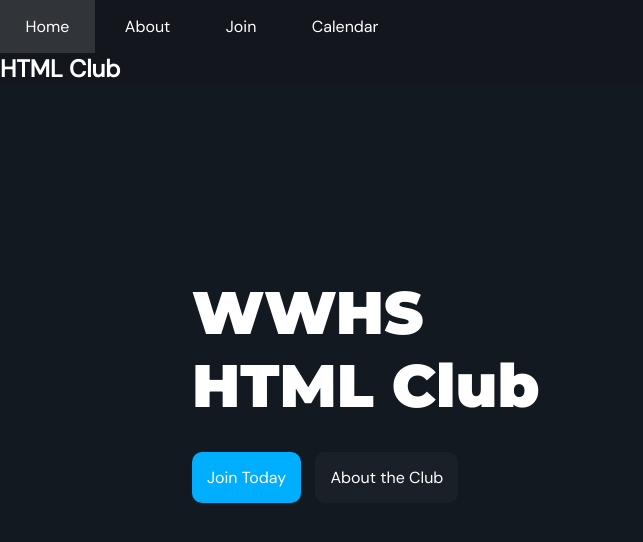
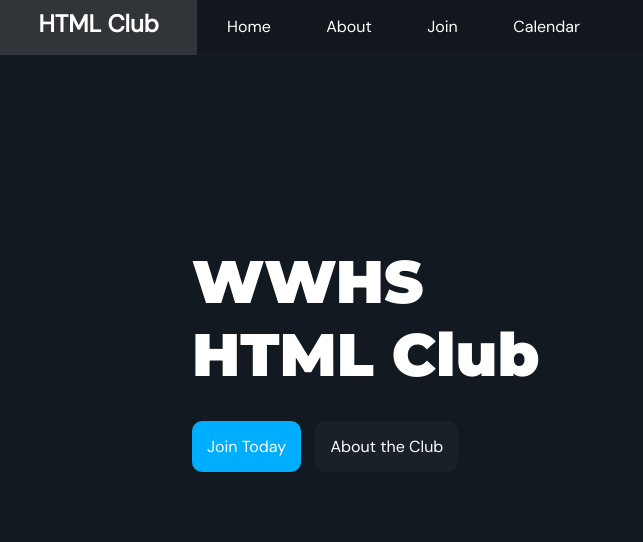
Before and after one commit to AlphaAlex303/htmlclub, a plain HTML site: page index.html in a window 1280 px wide. Shown: the whole page, without its empty margins (0-643 px from the left). Drawn offline with Linux system fonts and the light colour scheme; a web font is replaced by a local one.

Commit message:
Update Site

```diff
--- a/index.html
+++ b/index.html
@@ -15,11 +15,11 @@
     <div class="navContainer">
       <nav>
         <ul>
+          <li><h2><a style="cursor: pointer;" onclick="document.location.href = './'">HTML Club</a></h2></li>
           <li><a style="cursor: pointer;" onclick="document.location.href = './'">Home</a></li>
           <li><a style="cursor: pointer;" onclick="document.location.href = '../about/index.html'">About</a></li>
           <li><a style="cursor: pointer;" onclick="document.location.href = '../join/index.html'">Join</a></li>
           <li><a style="cursor: pointer;" onclick="document.location.href = '../calendar/index.html'">Calendar</a></li>
-          <h2>HTML Club</h2>
         </ul>
       </nav>
     </div>
```
